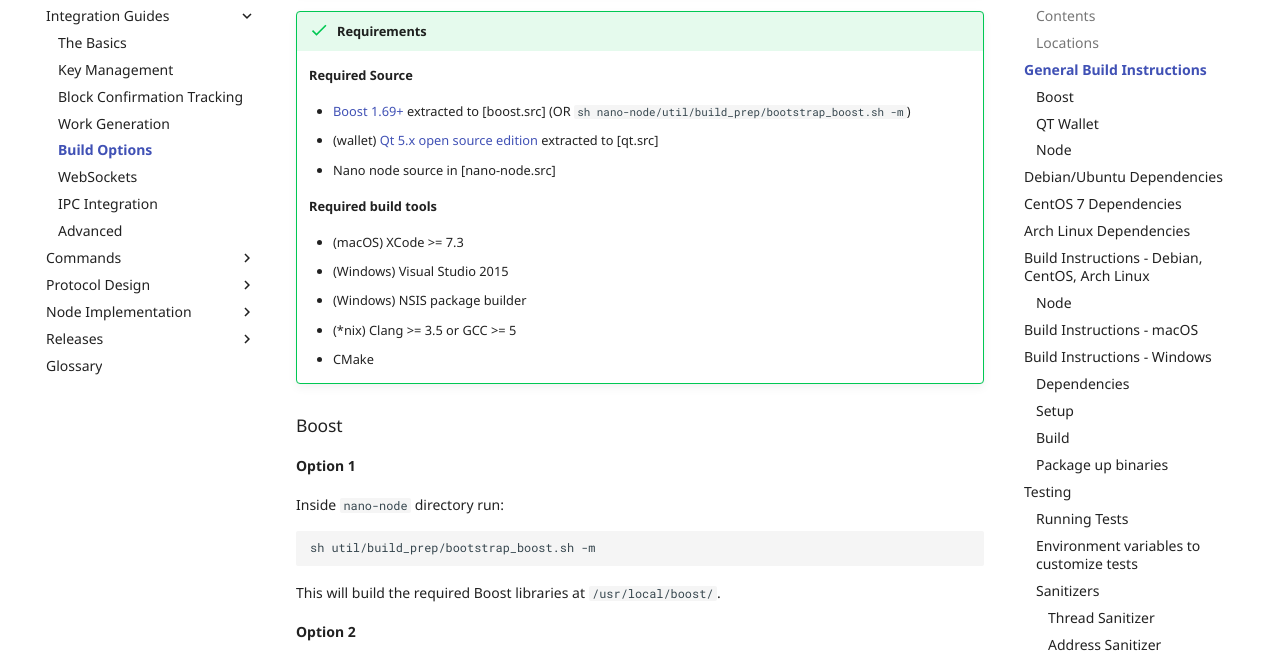
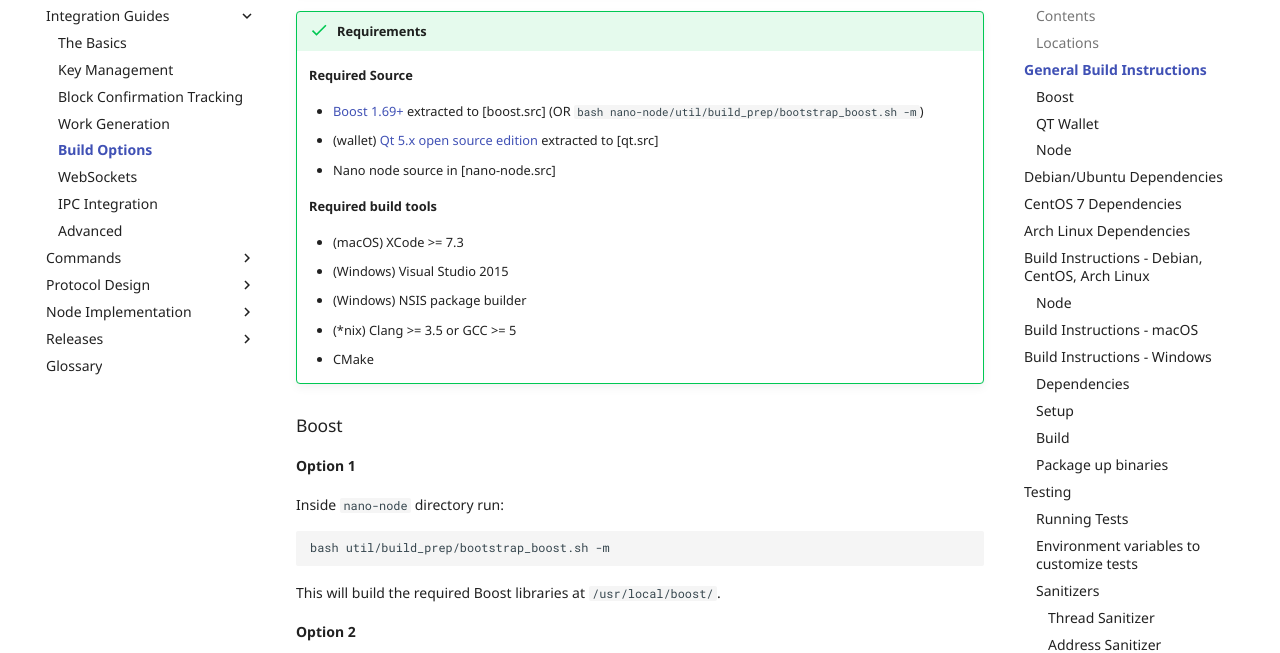
Before and after one commit to nanocurrency/nano-docs, an MkDocs documentation site: the page built from docs/integration-guides/build-options.md, in a window 1280 px wide and 900 px high, scrolled down 2282 px. Shown: the part 155-808 px from the top of the window. Built offline with MkDocs 1.6.1 and Material for MkDocs 9.7.7, drawn with Linux system fonts in a browser that asks for light colours; comment, search, counter and statistics services are not loaded; some of the changed text lies outside the part shown.

Commit message:
Update build-options.md (#393)
explicitly call bash to run bootstrap_boost.sh script
documentation for https://github.com/nanocurrency/nano-node/issues/2922

````diff
--- a/docs/integration-guides/build-options.md
+++ b/docs/integration-guides/build-options.md
@@ -51,7 +51,7 @@
 !!! success "Requirements"
     **Required Source**
 
-    * [Boost 1.69+](http://www.boost.org/users/history/version_1_69_0.html) extracted to [boost.src] (OR `sh nano-node/util/build_prep/bootstrap_boost.sh -m`)
+    * [Boost 1.69+](http://www.boost.org/users/history/version_1_69_0.html) extracted to [boost.src] (OR `bash nano-node/util/build_prep/bootstrap_boost.sh -m`)
     * (wallet) [Qt 5.x open source edition](https://www1.qt.io/download-open-source/) extracted to [qt.src]
     * Nano node source in [nano-node.src]
 
@@ -70,7 +70,7 @@
 Inside `nano-node` directory run:
 
 ```bash
-sh util/build_prep/bootstrap_boost.sh -m
+bash util/build_prep/bootstrap_boost.sh -m
 ```
 
 This will build the required Boost libraries at `/usr/local/boost/`.
@@ -216,7 +216,7 @@
 git clone --branch V21.1 --recursive https://github.com/nanocurrency/nano-node.git nano_build
 cd nano_build
 export BOOST_ROOT=`pwd`/../boost_build
-sh util/build_prep/bootstrap_boost.sh -m
+bash util/build_prep/bootstrap_boost.sh -m
 cmake -G "Unix Makefiles" .
 make nano_node
 cp nano_node ../nano_node && cd .. && ./nano_node --diagnostics
@@ -232,7 +232,7 @@
 git clone --branch V21.1 --recursive https://github.com/nanocurrency/nano-node.git nano_build
 cd nano_build
 export BOOST_ROOT=`pwd`/../boost_build
-sh util/build_prep/bootstrap_boost.sh -m
+bash util/build_prep/bootstrap_boost.sh -m
 cmake -G "Unix Makefiles" .
 make nano_node
 cp nano_node ../nano_node && cd .. && ./nano_node --diagnostics
````
